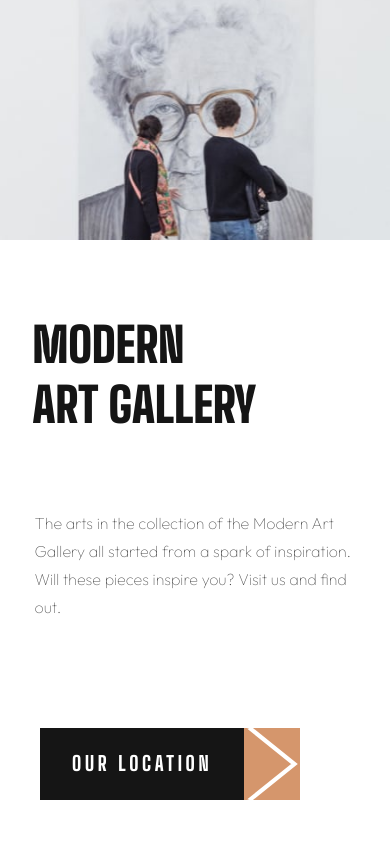
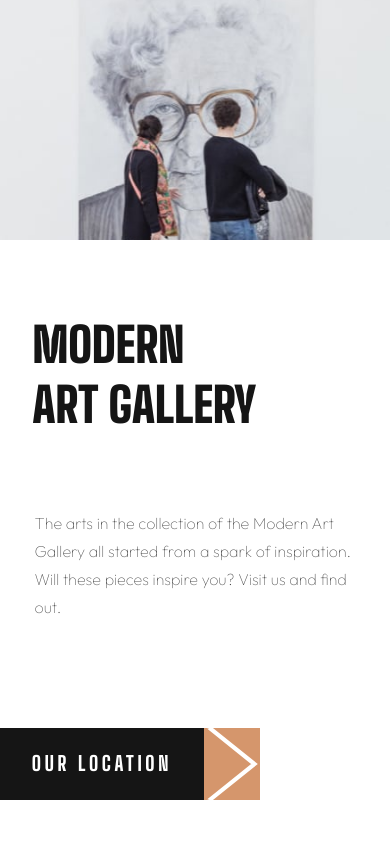
Before and after one commit to francisldn/FOM-art-gallery, a React (Create React App) app: page / in a window 390 px wide. Shown: the top 844 px of the page. Built offline with nearby package versions, Linux system fonts and the light colour scheme.

Commit message:
adjust breakpoint

```diff
--- a/src/components/art-gallery/artgallery.styles.css
+++ b/src/components/art-gallery/artgallery.styles.css
@@ -110,7 +110,7 @@ cursor: pointer;
         background-color: var(--black-color);
     }
 
-    @media (max-width:800px) {
+    @media (max-width:1100px) {
         .art-gallery-left {
             display: none;
             max-height: 700px;
@@ -139,14 +139,15 @@ cursor: pointer;
             margin-left: 3rem;
         }
         .location {
-            align-self: start;
+            grid-row: 8/10;
+            align-self: flex-end;
             grid-column: 7/9;
             margin-right: 0px;
             margin-left: 2.0rem;
         }
     }
 
-    @media (max-width:400px) {
+    @media (max-width:550px) {
         .art-gallery-container {
             max-height: 630px;
         }
@@ -178,9 +179,9 @@ cursor: pointer;
         .location {
             align-self: flex-end;
             grid-row-start: -1;
-            grid-column-start: 2;
+            grid-column-start: 1;
             margin-right: 0px;
-            margin-left: 3rem;
+            margin-left: 0px;
         }
         .art-gallery-img {
             object-fit: cover;
--- a/src/components/day-at-gallery/daygallery.styles.css
+++ b/src/components/day-at-gallery/daygallery.styles.css
@@ -89,7 +89,7 @@
     font-size: clamp(0.1rem, 1.4vw + 0.1rem, 22px);
 }
 
-@media (max-width:800px) {
+@media (max-width:1100px) {
     .day-gallery-container {
         max-height: 1131px;
         margin: 120px 40px 120px 40px;
@@ -112,7 +112,7 @@
     }
 }
 
-@media (max-width:400px) {
+@media (max-width:550px) {
     .day-gallery-container {
         margin: 90px 15px 100px 15px;
         max-height: 1605px;
--- a/src/components/footer/footer.styles.css
+++ b/src/components/footer/footer.styles.css
@@ -44,7 +44,7 @@
     cursor: pointer;
 }
 
-@media (max-width:400px) {
+@media (max-width:550px) {
     .footer-container {
         display: flex;
         width: 100%;
--- a/src/components/location-text/location-text.styles.css
+++ b/src/components/location-text/location-text.styles.css
@@ -54,9 +54,7 @@ h2 {
     font-family: 'Outfit';
 }
 
-@media (max-width: 800px) {}
-
-@media (max-width: 400px) {
+@media (max-width: 550px) {
     .location-container {
         display: grid;
         grid-template-columns: subgrid;
--- a/src/components/map/map.styles.css
+++ b/src/components/map/map.styles.css
@@ -40,9 +40,7 @@
     min-width: 56px;
 }
 
-@media (max-width:800px) {}
-
-@media (max-width:400px) {
+@media (max-width:550px) {
     .location-back {
         grid-column: 1/3;
     }
```
